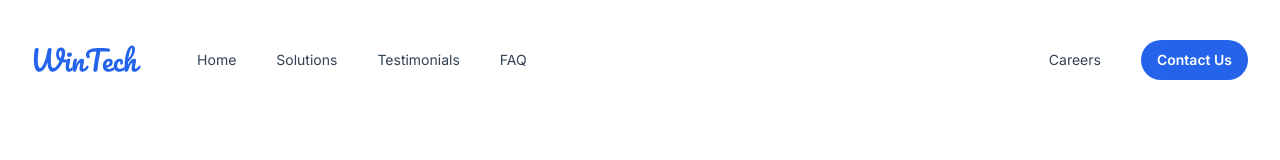
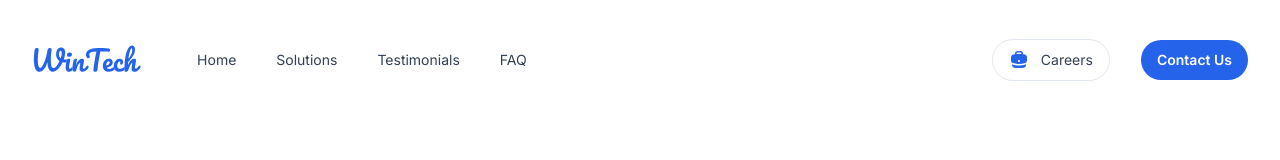
Before and after one commit to wtechdigital/wtech-co, a Next.js app: page / in a window 1280 px wide. Shown: the top 160 px of the page. Built offline with nearby package versions, Linux system fonts and the light colour scheme.

Commit message:
Added Careers button to Header

```diff
--- a/src/components/Header.jsx
+++ b/src/components/Header.jsx
@@ -108,14 +108,25 @@
             </div>
           </div>
           <div className="flex items-center gap-x-5 md:gap-x-8">
-            <div className="hidden md:block">
-              <NavLink href="/careers">Careers</NavLink>
-            </div>
+
+            <Button
+          href="/careers"
+          variant="outline"
+        >
+          <svg xmlns="http://www.w3.org/2000/svg" viewBox="0 0 20 20" className="h-5 w-5 flex-none fill-blue-600 group-active:fill-current">
+  <path fill-rule="evenodd" d="M6 3.75A2.75 2.75 0 018.75 1h2.5A2.75 2.75 0 0114 3.75v.443c.572.055 1.14.122 1.706.2C17.053 4.582 18 5.75 18 7.07v3.469c0 1.126-.694 2.191-1.83 2.54-1.952.599-4.024.921-6.17.921s-4.219-.322-6.17-.921C2.694 12.73 2 11.665 2 10.539V7.07c0-1.321.947-2.489 2.294-2.676A41.047 41.047 0 016 4.193V3.75zm6.5 0v.325a41.622 41.622 0 00-5 0V3.75c0-.69.56-1.25 1.25-1.25h2.5c.69 0 1.25.56 1.25 1.25zM10 10a1 1 0 00-1 1v.01a1 1 0 001 1h.01a1 1 0 001-1V11a1 1 0 00-1-1H10z" clip-rule="evenodd" />
+  <path d="M3 15.055v-.684c.126.053.255.1.39.142 2.092.642 4.313.987 6.61.987 2.297 0 4.518-.345 6.61-.987.135-.041.264-.089.39-.142v.684c0 1.347-.985 2.53-2.363 2.686a41.454 41.454 0 01-9.274 0C3.985 17.585 3 16.402 3 15.055z" />
+</svg>
+
+          <span className="ml-3">Careers</span>
+        </Button>
+        <div className="hidden md:block">
             <Button href="/register" color="blue">
               <span>
                 Contact Us
               </span>
             </Button>
+            </div>
             <div className="-mr-1 md:hidden">
               <MobileNavigation />
             </div>
```
